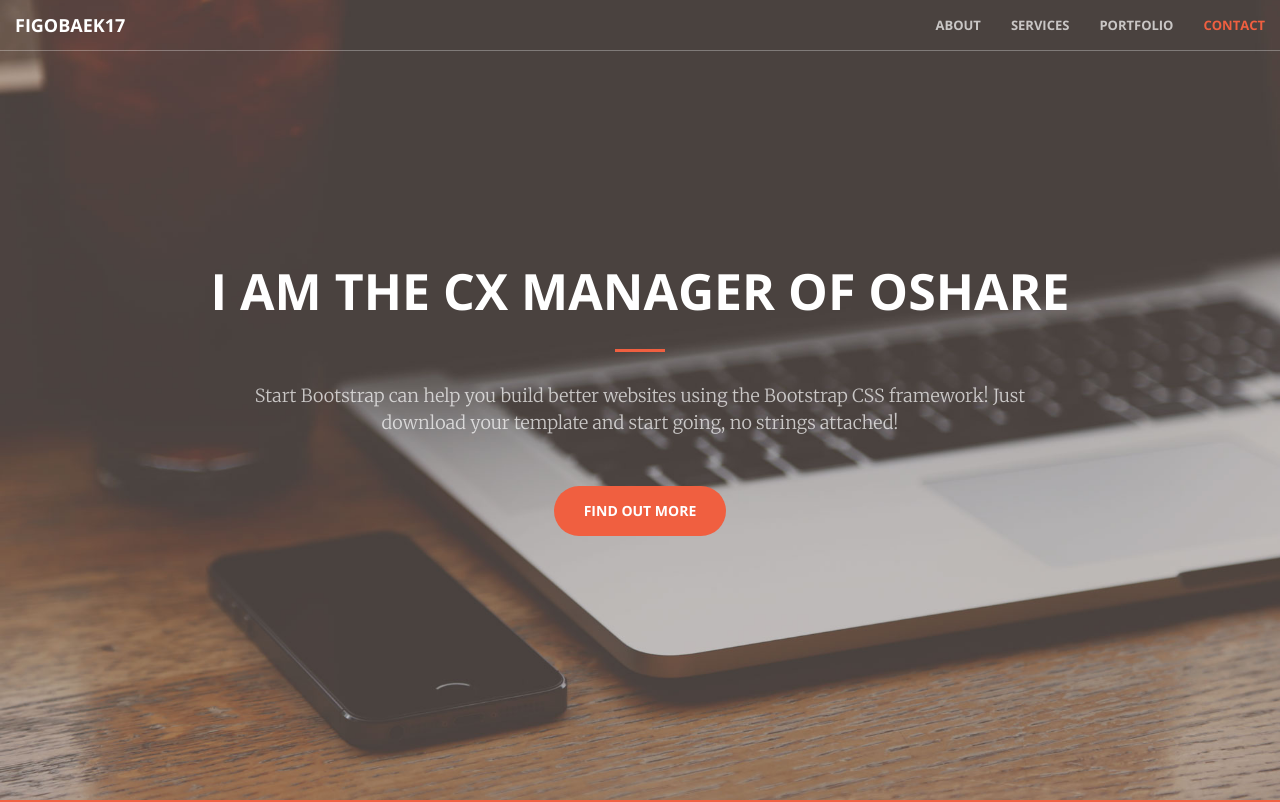
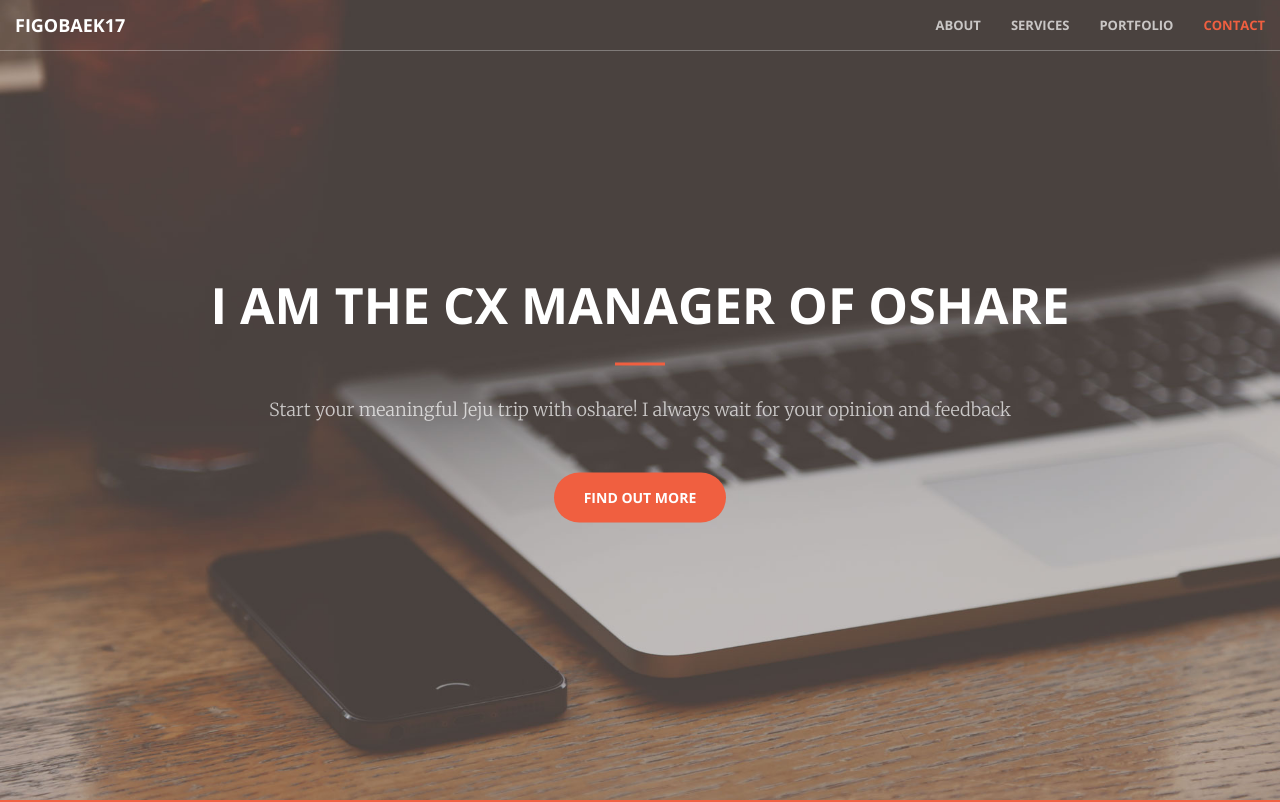
Before and after one commit to figobaek17/figobaek17.github.io, a website: page index.html in a window 1280 px wide. Shown: the top 802 px of the page. Drawn offline with nearby package versions, Linux system fonts and the light colour scheme.

Commit message:
메인 페이지 소개글 변경

```diff
--- a/index.html
+++ b/index.html
@@ -73,7 +73,7 @@
             <div class="header-content-inner">
                 <h1 id="homeHeading">I am the CX MANAGER of oshare</h1>
                 <hr>
-                <p>Start Bootstrap can help you build better websites using the Bootstrap CSS framework! Just download your template and start going, no strings attached!</p>
+                <p>Start your meaningful Jeju trip with oshare! I always wait for your opinion and feedback</p>
                 <a href="#about" class="btn btn-primary btn-xl page-scroll">Find Out More</a>
             </div>
         </div>
```
